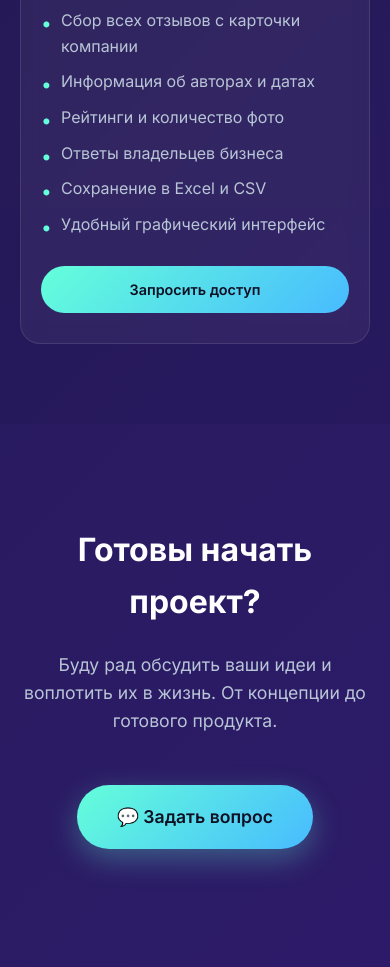
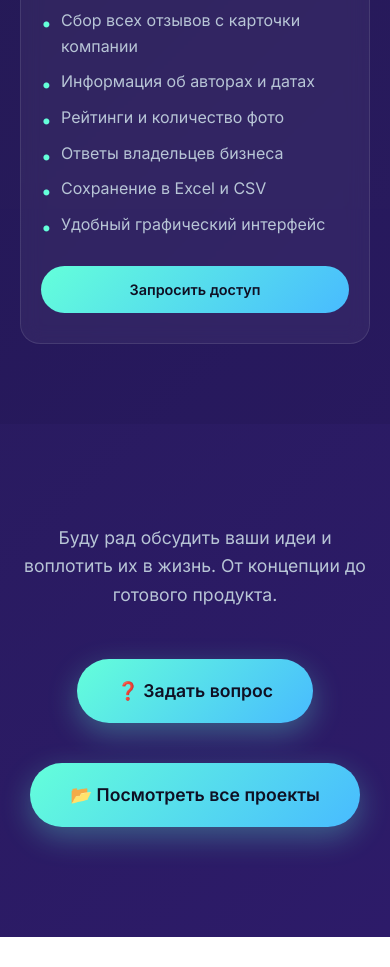
Before and after one commit to my-portfolio1/Portfolio, a plain HTML site: page index.html in a window 390 px wide. Shown: the part 7748-8715 px from the top of the page. After the commit the page ends 8685 px from the top, so only its background shows below. Drawn offline with Linux system fonts and the light colour scheme.

Commit message:
Update index.html

```diff
--- a/index.html
+++ b/index.html
@@ -383,14 +383,16 @@
             max-width: 600px;
             margin: 0 auto;
         }
-        .cta-title {
-            font-size: clamp(2rem, 4vw, 2.5rem);
-            margin-bottom: 1.5rem; color: var(--light-text);
-        }
         .cta-description {
             font-size: 1.1rem;
             color: var(--muted-text);
             margin-bottom: 2.5rem;
+        }
+        .cta-buttons {
+            display: flex;
+            justify-content: center;
+            gap: 30px;
+            flex-wrap: wrap;
         }
 
         /* Floating Elements */
@@ -425,6 +427,11 @@
             .skill-card, .project-card { padding: 30px 20px; }
             .projects-grid { grid-template-columns: 1fr; }
             .project-card { min-width: unset; }
+            .cta-buttons {
+                flex-direction: column;
+                align-items: center;
+                gap: 20px;
+            }
         }
     </style>
 </head>
@@ -673,9 +680,11 @@
     <!-- Final CTA -->
     <section class="final-cta">
         <div class="cta-content">
-            <h2 class="cta-title">Готовы начать проект?</h2>
             <p class="cta-description">Буду рад обсудить ваши идеи и воплотить их в жизнь. От концепции до готового продукта.</p>
-            <a href="https://t.me/EcommerceGr" class="cta-button" target="_blank">💬 Задать вопрос</a>
+            <div class="cta-buttons">
+                <a href="https://t.me/EcommerceGr" class="cta-button" target="_blank">❓ Задать вопрос</a>
+                <a href="https://t.me/+dYrSdVlDfNM5ZTJi" class="cta-button" target="_blank">📂 Посмотреть все проекты</a>
+            </div>
         </div>
     </section>
 
```
